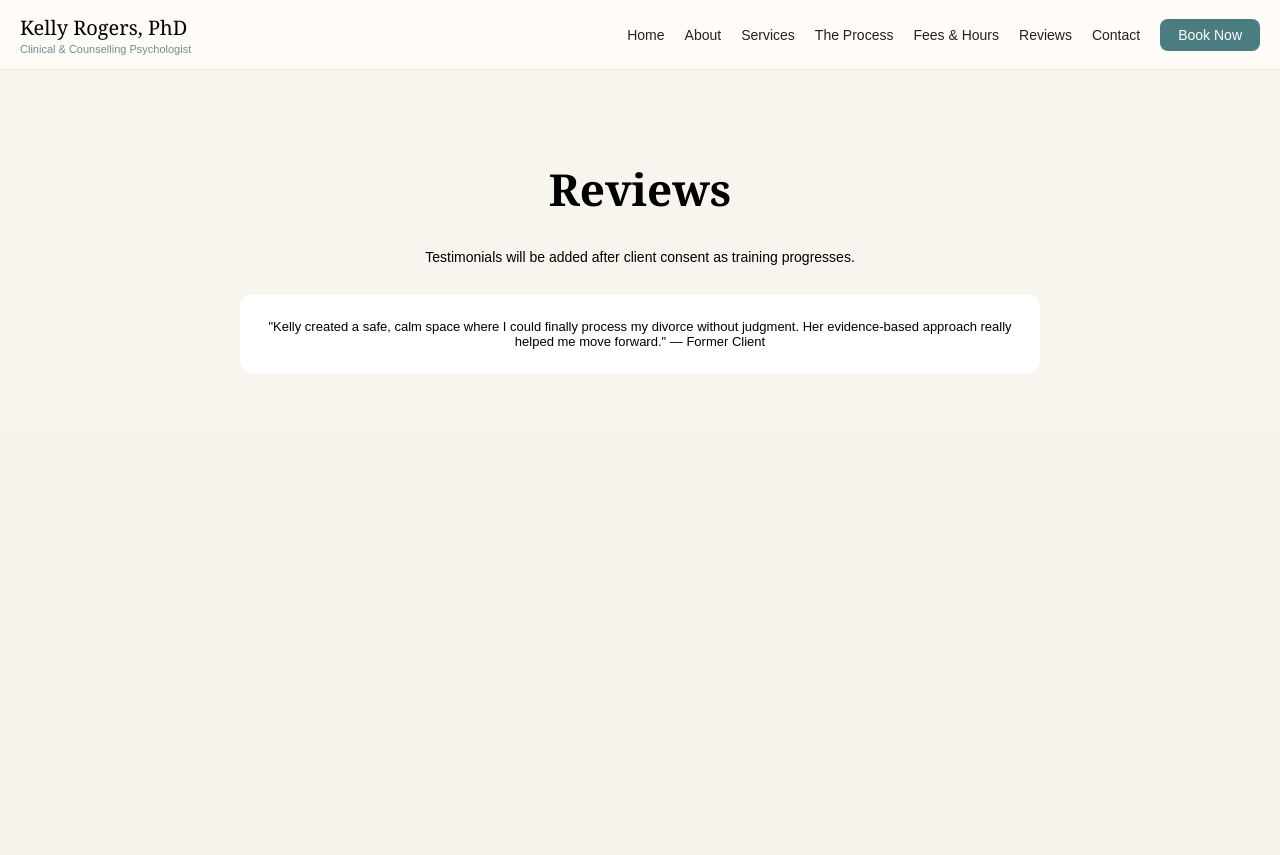
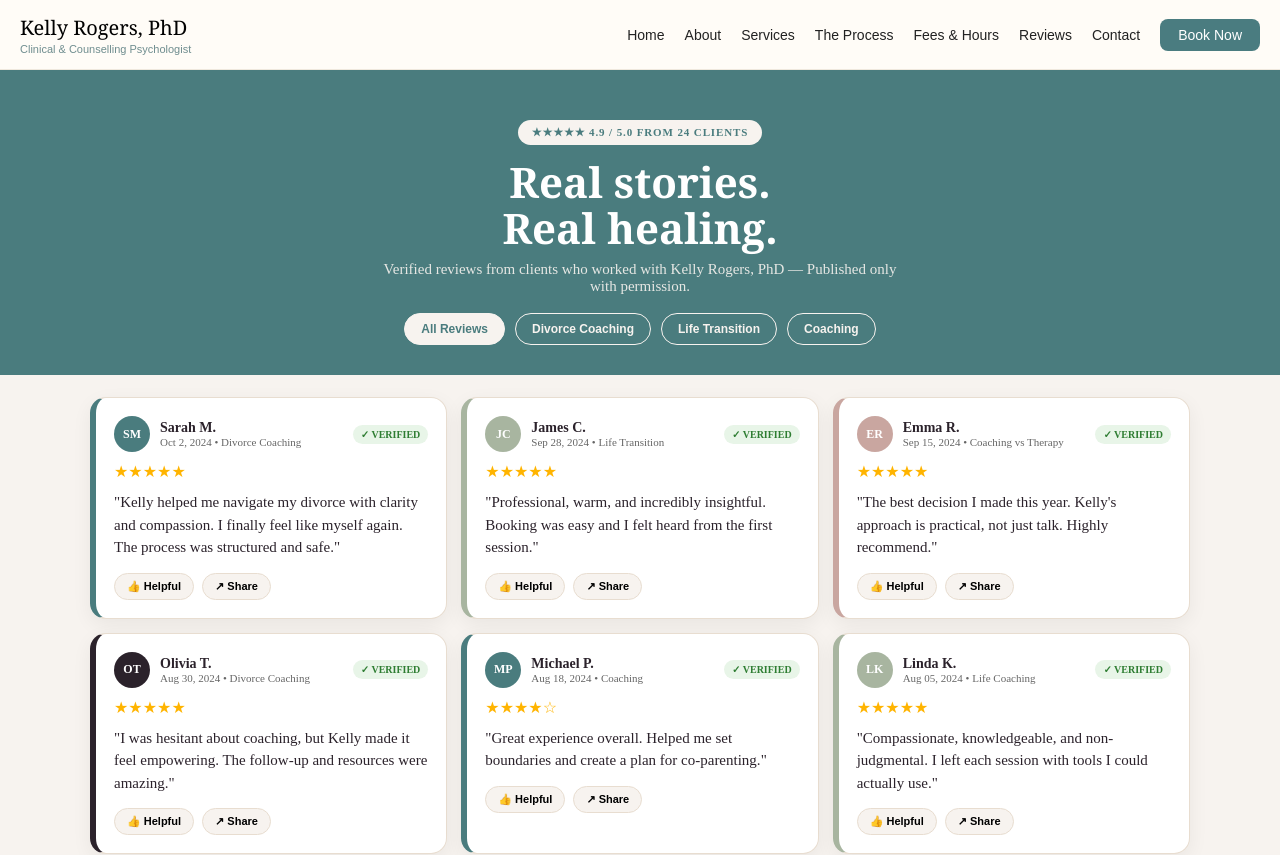
Before and after one commit to JoshuaOmosa/kelly-rogers, a Next.js app: page /reviews in a window 1280 px wide. Shown: the top 855 px of the page. Before the commit the page ends 800 px from the top, so only its background shows below. Built offline with nearby package versions, Linux system fonts and the light colour scheme.

Commit message:
reviews layout frontend only - big readable vibrant

```diff
--- a/app/reviews/page.tsx
+++ b/app/reviews/page.tsx
@@ -1,12 +1,79 @@
-export default function Reviews(){
-return (
-<main style={{background:'#F8F4EE', padding:'60px', fontFamily:'Georgia, serif'}}>
-<div style={{maxWidth:800, margin:'auto', textAlign:'center'}}>
-<h1 style={{fontSize:44}}>Reviews</h1>
-<p style={{fontFamily:'Arial', fontSize:14, marginTop:20}}>Testimonials will be added after client consent as training progresses.</p>
-<div style={{background:'white', padding:24, borderRadius:12, marginTop:30, fontFamily:'Arial', fontSize:13}}>
-"Kelly created a safe, calm space where I could finally process my divorce without judgment. Her evidence-based approach really helped me move forward." — Former Client
-</div>
-</div>
-</main>
-)}
+"use client";
+import { useState } from "react";
+
+const reviews = [
+  { name:"Sarah M.", avatar:"SM", bg:"#4A7C7E", rating:5, date:"Oct 2, 2024", text:"Kelly helped me navigate my divorce with clarity and compassion. I finally feel like myself again. The process was structured and safe.", tag:"Divorce Coaching", verified:true },
+  { name:"James C.", avatar:"JC", bg:"#A8B5A0", rating:5, date:"Sep 28, 2024", text:"Professional, warm, and incredibly insightful. Booking was easy and I felt heard from the first session.", tag:"Life Transition", verified:true },
+  { name:"Emma R.", avatar:"ER", bg:"#C9A6A0", rating:5, date:"Sep 15, 2024", text:"The best decision I made this year. Kelly's approach is practical, not just talk. Highly recommend.", tag:"Coaching vs Therapy", verified:true },
+  { name:"Olivia T.", avatar:"OT", bg:"#2B222B", rating:5, date:"Aug 30, 2024", text:"I was hesitant about coaching, but Kelly made it feel empowering. The follow-up and resources were amazing.", tag:"Divorce Coaching", verified:true },
+  { name:"Michael P.", avatar:"MP", bg:"#4A7C7E", rating:4, date:"Aug 18, 2024", text:"Great experience overall. Helped me set boundaries and create a plan for co-parenting.", tag:"Coaching", verified:true },
+  { name:"Linda K.", avatar:"LK", bg:"#A8B5A0", rating:5, date:"Aug 05, 2024", text:"Compassionate, knowledgeable, and non-judgmental. I left each session with tools I could actually use.", tag:"Life Coaching", verified:true },
+];
+
+const filters = ["All Reviews", "Divorce Coaching", "Life Transition", "Coaching"];
+
+export default function ReviewsPage(){
+  const [active,setActive]=useState("All Reviews");
+  const filtered = active==="All Reviews" ? reviews : reviews.filter(r=>r.tag===active);
+
+  return(
+    <main style={{ background:"#F7F3EF", minHeight:"100vh" }}>
+      {/* HERO */}
+      <div style={{ background:"#4A7C7E", padding:"50px 20px 30px", textAlign:"center" }}>
+        <div style={{ display:"inline-block", background:"#F7F3EF", color:"#4A7C7E", borderRadius:100, padding:"6px 14px", fontSize:11, fontWeight:900, letterSpacing:"0.08em", marginBottom:14 }}>★★★★★ 4.9 / 5.0 FROM 24 CLIENTS</div>
+        <h1 style={{ fontFamily:"Canela, Georgia, serif", fontSize:42, color:"white", margin:"0 0 10px", lineHeight:1.1 }}>Real stories.<br/>Real healing.</h1>
+        <p style={{ color:"#F7F3EF", opacity:0.9, fontSize:15, maxWidth:520, margin:"0 auto" }}>Verified reviews from clients who worked with Kelly Rogers, PhD — Published only with permission.</p>
+
+        <div style={{ display:"flex", gap:10, justifyContent:"center", flexWrap:"wrap", marginTop:18 }}>
+          {filters.map(f=>(
+            <button key={f} onClick={()=>setActive(f)} style={{
+              border:"1.5px solid #F7F3EF", borderRadius:100, padding:"8px 16px", fontSize:12, fontWeight:800, cursor:"pointer",
+              background: active===f ? "#F7F3EF" : "transparent", color: active===f ? "#4A7C7E" : "#F7F3EF"
+            }}>{f}</button>
+          ))}
+        </div>
+      </div>
+
+      {/* REVIEWS GRID - What users react with */}
+      <div style={{ maxWidth:1100, margin:"0 auto", padding:"22px 16px 40px" }}>
+        <div style={{ display:"grid", gridTemplateColumns:"repeat(3,1fr)", gap:14 }} className="grid">
+          {filtered.map((r,i)=>(
+            <div key={i} style={{ background:"white", borderRadius:16, padding:18, border:"1px solid #E8DDD0", borderLeft:`6px solid ${r.bg}`, boxShadow:"0 6px 20px rgba(0,0,0,0.06)" }}>
+              <div style={{ display:"flex", justifyContent:"space-between", alignItems:"center", marginBottom:10 }}>
+                <div style={{ display:"flex", gap:10, alignItems:"center" }}>
+                  <div style={{ width:36, height:36, borderRadius:"50%", background:r.bg, color:"white", display:"flex", alignItems:"center", justifyContent:"center", fontWeight:900, fontSize:12 }}>{r.avatar}</div>
+                  <div><div style={{ fontWeight:900, fontSize:14, color:"#2B222B" }}>{r.name}</div><div style={{ fontSize:11, opacity:0.6 }}>{r.date} • {r.tag}</div></div>
+                </div>
+                {r.verified && <span style={{ background:"#E8F5E8", color:"#2E7D32", fontSize:10, fontWeight:900, padding:"4px 8px", borderRadius:100 }}>✓ VERIFIED</span>}
+              </div>
+
+              <div style={{ color:"#FFB400", fontSize:16, marginBottom:10 }}>{"★".repeat(r.rating)}{"☆".repeat(5-r.rating)}</div>
+
+              <p style={{ fontSize:15, lineHeight:1.5, color:"#2B222B", margin:"0 0 14px", fontWeight:500 }}>"{r.text}"</p>
+
+              <div style={{ display:"flex", gap:8 }}>
+                <button style={actionBtn}>👍 Helpful</button>
+                <button style={actionBtn}>↗ Share</button>
+              </div>
+            </div>
+          ))}
+        </div>
+
+        {/* BOTTOM CTA - What users will click next */}
+        <div style={{ background:"white", borderRadius:16, padding:22, textAlign:"center", marginTop:22, border:"1px solid #E8DDD0" }}>
+          <h3 style={{ fontFamily:"Canela, serif", fontSize:22, margin:"0 0 6px", color:"#2B222B" }}>Worked with Kelly?</h3>
+          <p style={{ fontSize:13, opacity:0.7, margin:"0 0 14px" }}>Your story helps others take the first step. Reviews are published only after approval.</p>
+          <button style={{ background:"#4A7C7E", color:"white", border:"none", borderRadius:100, padding:"12px 22px", fontWeight:900, fontSize:14, cursor:"pointer" }}>Leave a Review →</button>
+          <div style={{ fontSize:11, opacity:0.6, marginTop:10 }}>🛡 HIPAA-aware • No sensitive details required • Anonymous initials used</div>
+        </div>
+      </div>
+
+      <style>{`
+        @media(max-width:900px){ .grid{ grid-template-columns:repeat(2,1fr)!important; } }
+        @media(max-width:600px){ .grid{ grid-template-columns:1fr!important; } }
+      `}</style>
+    </main>
+  )
+}
+
+const actionBtn={ border:"1px solid #E8DDD0", background:"#F7F3EF", borderRadius:100, padding:"6px 12px", fontSize:11, fontWeight:800, cursor:"pointer" } as const
```
